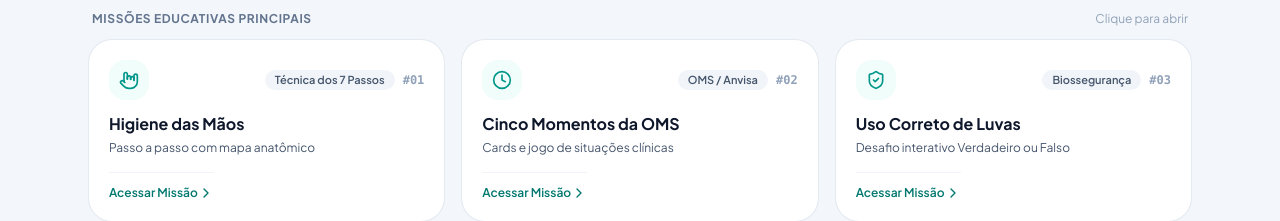
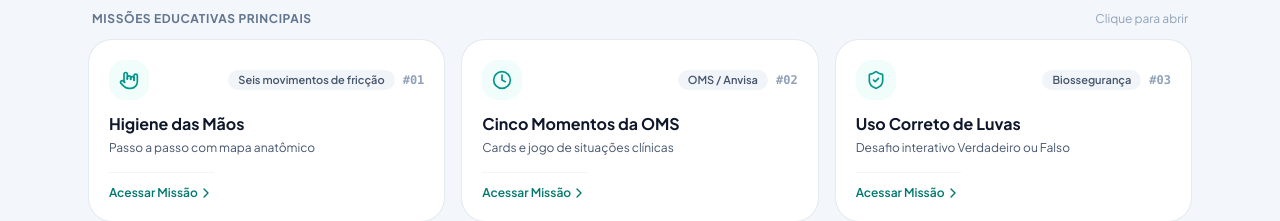
Before and after one commit to danielteigaf-jpg/previras, a React (Vite) app: page / in a window 1280 px wide. Both pictures are taken after a click on the button "SOU PROFISSIONAL". Shown: the part 492-713 px from the top of the page. Built offline with nearby package versions, Linux system fonts and the light colour scheme.

Commit message:
Atualiza identificação da técnica de higiene das mãos

```diff
--- a/src/components/professional/ProfessionalJourney.tsx
+++ b/src/components/professional/ProfessionalJourney.tsx
@@ -55,7 +55,7 @@ export const ProfessionalJourney: React.FC<ProfessionalJourneyProps> = ({
       title: 'Higiene das Mãos',
       subtitle: 'Passo a passo com mapa anatômico',
       icon: <HandMetal className="w-5 h-5 text-teal-600" />,
-      tag: 'Técnica dos 7 Passos'
+      tag: 'Seis movimentos de fricção'
     },
     {
       id: 'missao2-momentos' as ProfessionalTab,
```
